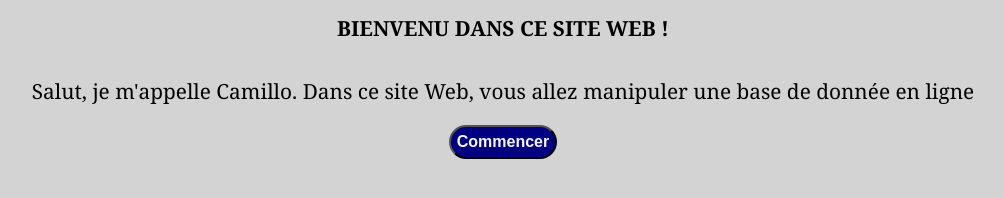
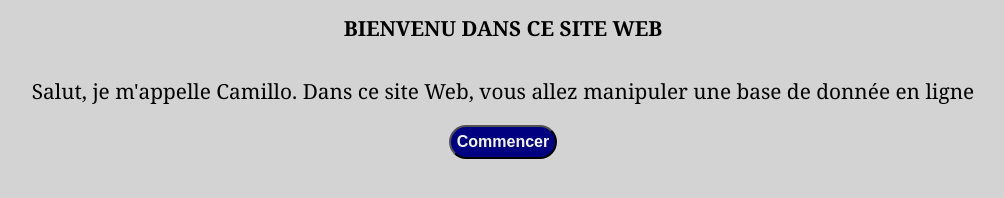
Before and after one commit to CamilloPande/gestion-de-personnes, a website: page index.html in a window 1280 px wide. Shown: the whole page, without its empty margins (137-1141 px from the left). Drawn offline with Linux system fonts and the light colour scheme.

Commit message:
Update index.html

```diff
--- a/index.html
+++ b/index.html
@@ -10,7 +10,7 @@
 
 <body>
     <main class="container principale">
-        <h1>BIENVENU DANS CE SITE WEB ! </h1>
+        <h1>BIENVENU DANS CE SITE WEB</h1>
         <p>Salut, je m'appelle Camillo. Dans ce site Web, vous allez manipuler une base de donnée en ligne</p>
 
         <button class="btnDebut" onclick="location.href='personne'">Commencer</button>
```
